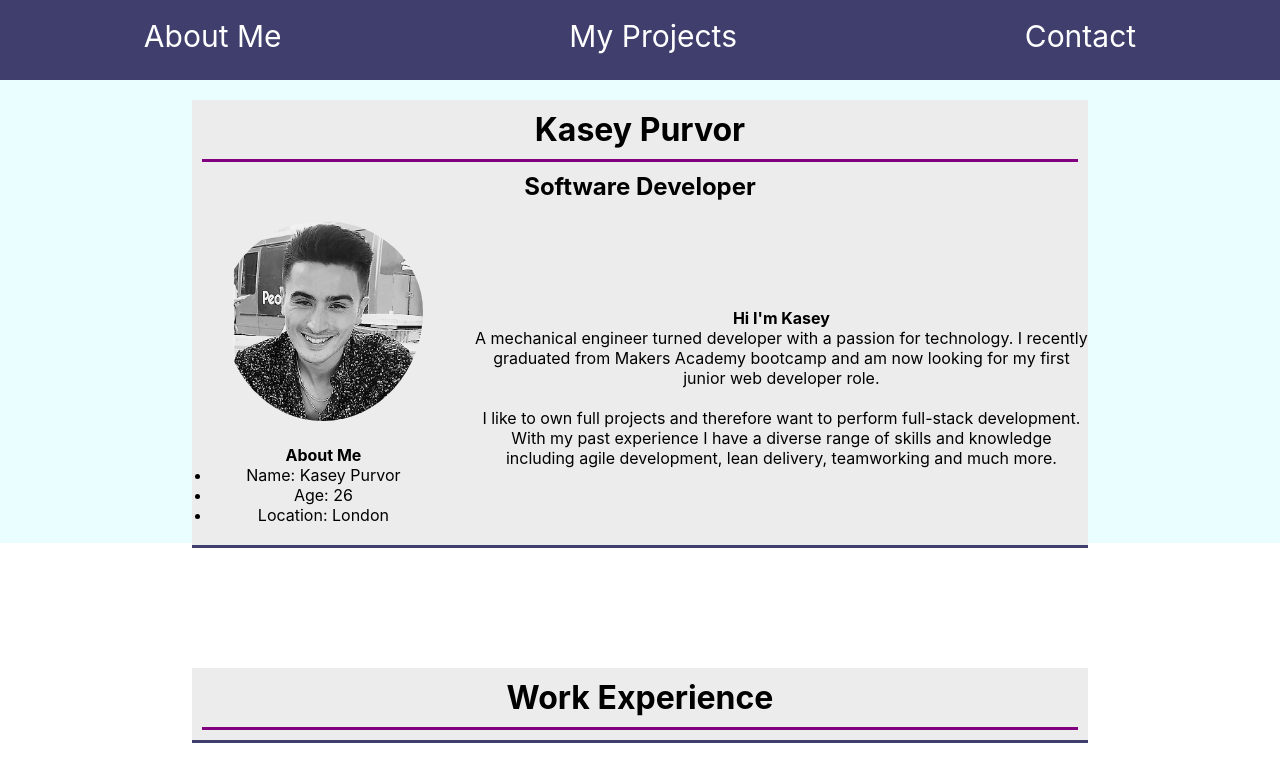
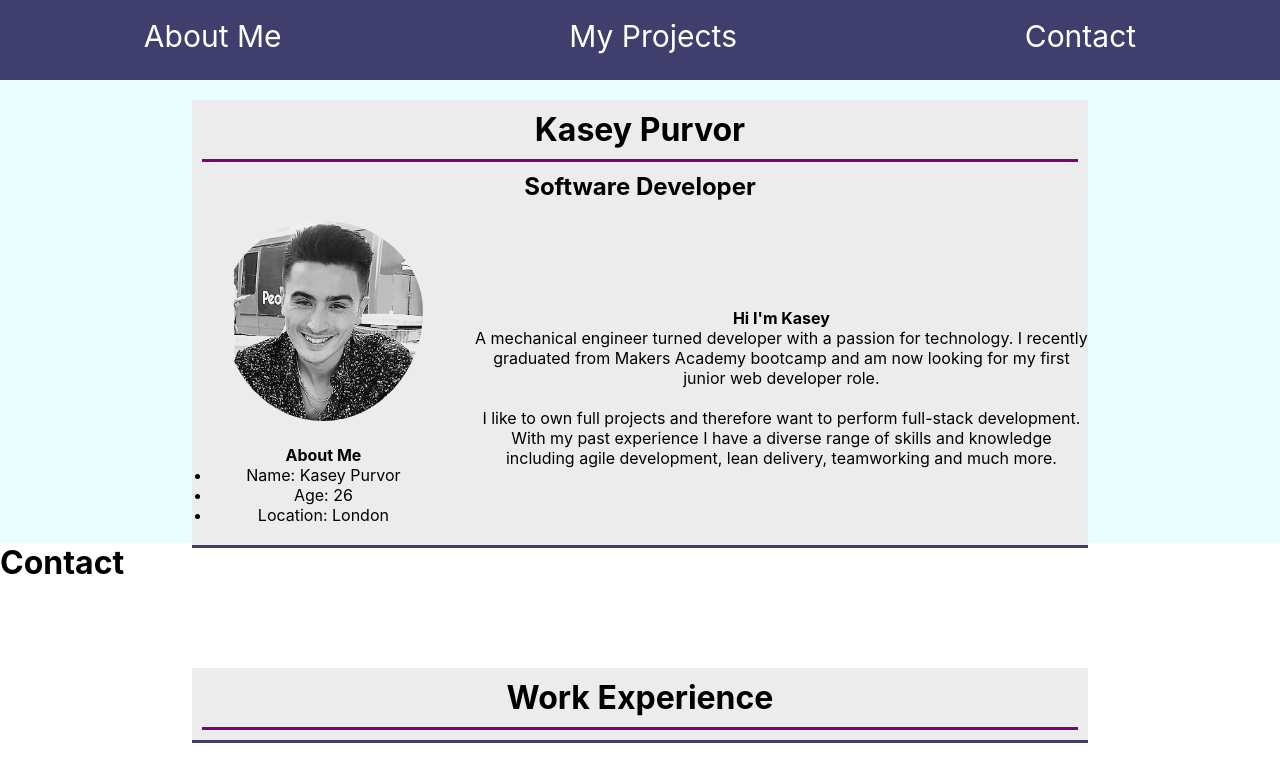
Before and after one commit to kasey-purvor/React-CV, a React (Create React App) app: page / in a window 1280 px wide. Shown: the top 782 px of the page. Built offline with nearby package versions, Linux system fonts and the light colour scheme.

Commit message:
footer component created

```diff
--- a/src/App.js
+++ b/src/App.js
@@ -3,7 +3,8 @@ import { BrowserRouter as Router, Switch, Route } from 'react-router-dom';
 
 // components
 import Navbar from './components/Navbar';
-import ProfilePage from './scenes/ProfilePage.js'
+import ProfilePage from './scenes/ProfilePage.js';
+import Footer from './components/Footer';
 
 function App() {
   return (
@@ -16,6 +17,7 @@ function App() {
 
           </Route>
         </Switch>
+        <Footer/>
       </Router>
     </div>
   );
--- /dev/null
+++ b/src/components/Footer.js
@@ -0,0 +1,15 @@
+import React from 'react';
+import './Footer.css';
+
+function Footer () {
+    return(
+        <div className='footer-container'>
+            <h1>Contact</h1>
+            <div className='flex-container'>
+
+            </div>
+        </div>
+    )
+}
+
+export default Footer;
--- a/src/scenes/ProfilePage.css
+++ b/src/scenes/ProfilePage.css
@@ -22,6 +22,7 @@
 .flex-container {
     display: flex;
     align-content: center;
+
 }
 .background-container {
     position: relative;
```
Also changed, not shown: src/components/Footer.css (added).
